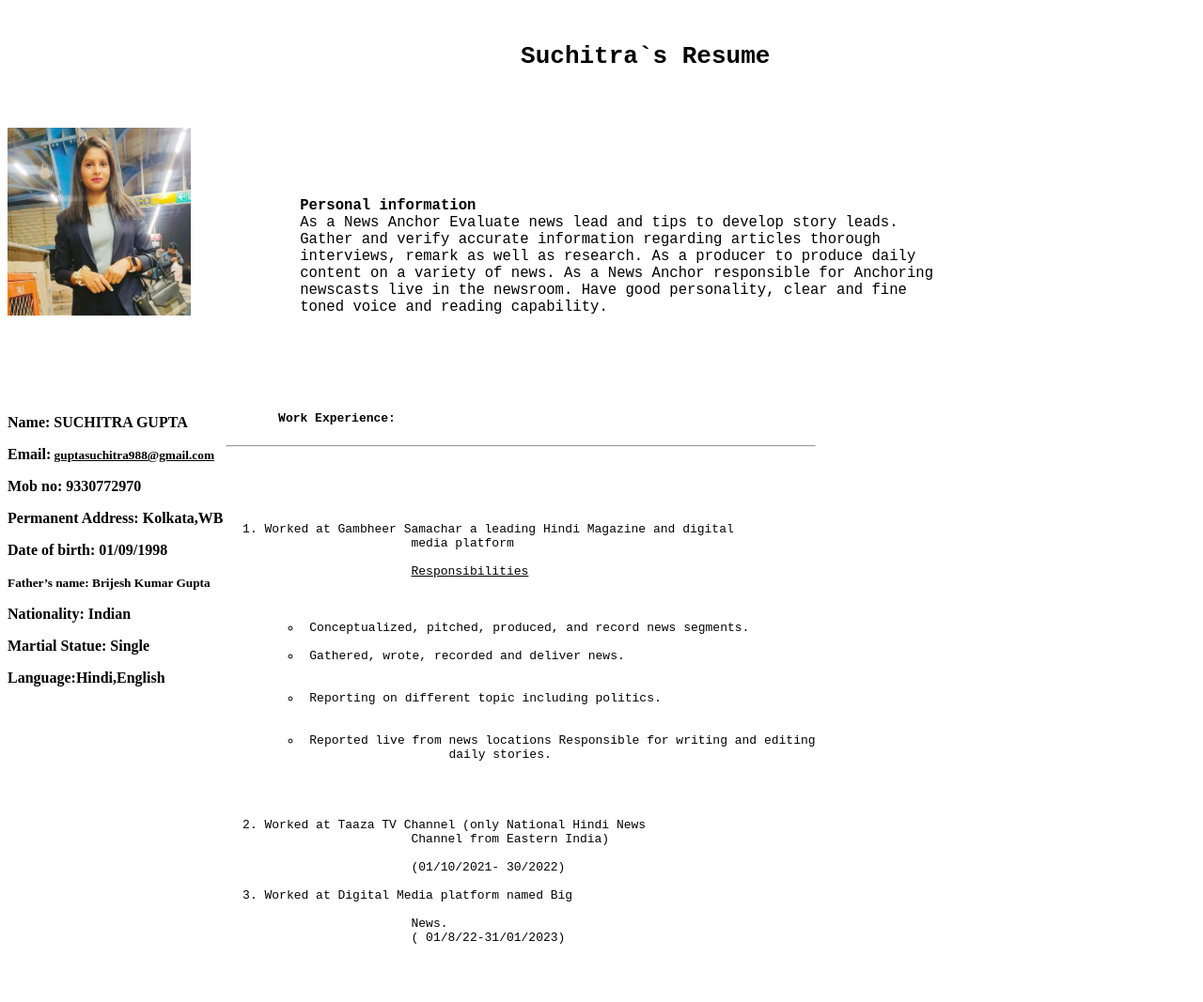
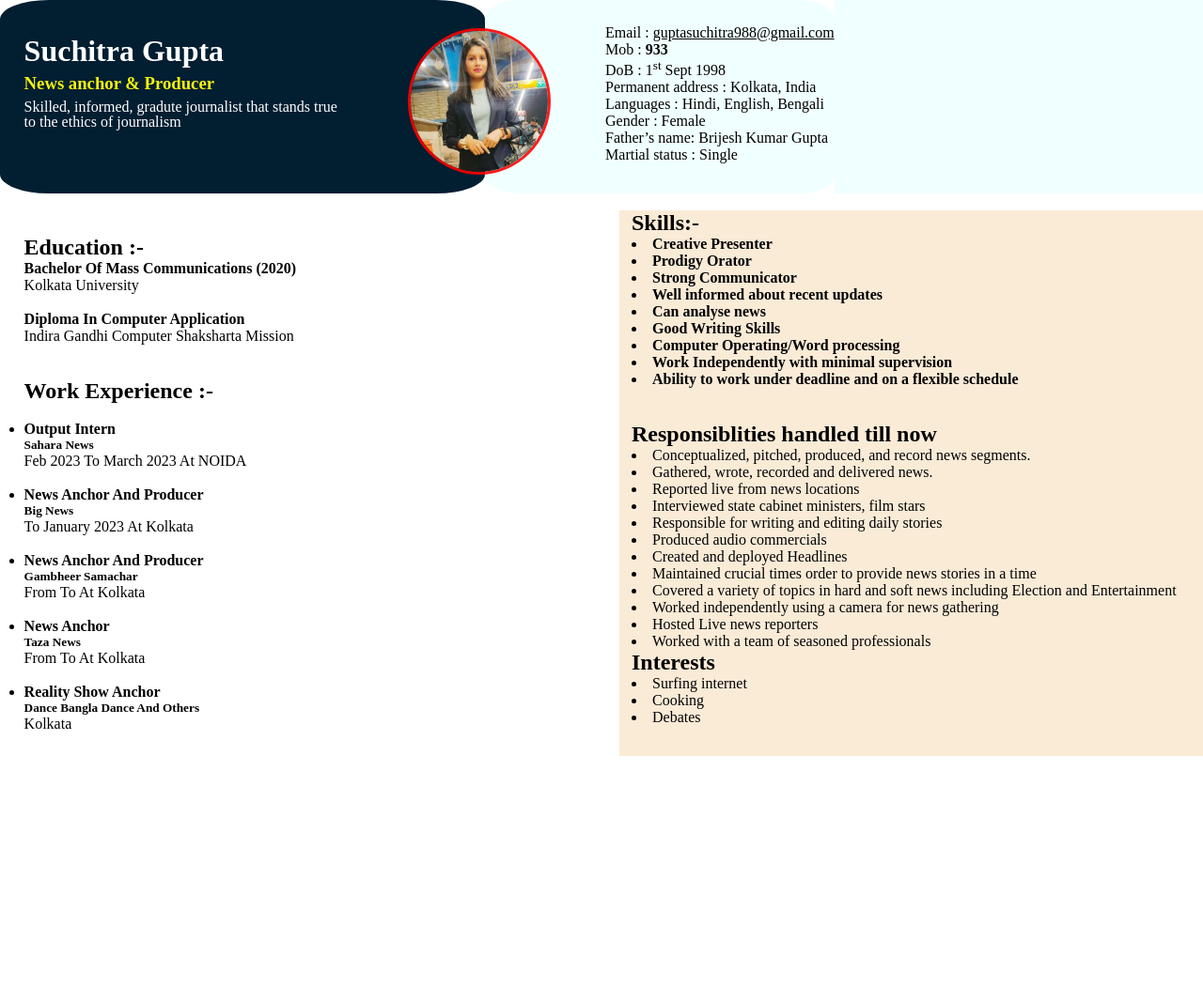
Before and after one commit to hrishavratan/resume, a plain HTML site: page index.html in a window 1280 px wide. Shown: the top 1067 px of the page at 94% size. After the commit the page ends 805 px from the top, so only its background shows below. Drawn offline with Linux system fonts and the light colour scheme.

Commit message:
first commit

```diff
--- a/index.html
+++ b/index.html
@@ -1,112 +1,142 @@
-<!DOCTYPE html>
-<html lang="en">
+<!doctype html>
+<html>
 
 <head>
-    <meta charset="UTF-8">
-    <meta http-equiv="X-UA-Compatible" content="IE=edge">
-    <meta name="viewport" content="width=device-width, initial-scale=1.0">
-    <title>Suchitra`s Profile</title>
+    <title>Resume</title>
+    <link rel="stylesheet" href="style.css">
 </head>
 
 <body>
     <header>
-        <pre>
-        <h1>                                   Suchitra`s Resume</h1>
-        </pre>
-        <div style="display:inline-block;vertical-align:top;">
-            <img src="/images/photo_2023-03-06_01-34-03.jpg" alt="Suchitra`s img" height="200px" />
+        <div class="personal">
+            <div class="bio">
+                <div>
+                    <h1>Suchitra Gupta</h1>
+                    <h3>News anchor & Producer</h3>
+                    <p>Skilled, informed, gradute journalist that stands true to the ethics of journalism</p>
                 </div>
-        <div style="display:inline-block;">
-            <pre>
-            <p>
-                <big>
-            <b>Personal information</b>
-            As a News Anchor Evaluate news lead and tips to develop story leads.
-            Gather and verify accurate information regarding articles thorough
-            interviews, remark as well as research. As a producer to produce daily
-            content on a variety of news. As a News Anchor responsible for Anchoring
-            newscasts live in the newsroom. Have good personality, clear and fine
-            toned voice and reading capability.
-            </big>
-            </p>
-            </pre>
+                <div class="img">
+                    <img src="images/photo_2023-03-06_01-34-03.jpg">
+                </div>
+            </div>
+            <div class="career">
+                <p>Email&nbsp;:&nbsp<u>guptasuchitra988@gmail.com</u> </p>
+                <p>Mob : <b>933</b> </p>
+                <p>DoB : 1<sup>st</sup> Sept 1998</p>
+                <p>Permanent address : Kolkata, India</p>
+                <p>Languages : Hindi, English, Bengali</p>
+                <p>Gender : Female</p>
+                <p>Father’s name: Brijesh Kumar Gupta</p>
+                <p>Martial status : Single</p>
+            </div>
+            <div class="fill">
+
+            </div>
         </div>
     </header>
+    <br>
     <main>
-
-        <div style="display:inline-block;vertical-align:top;">
-            <p><b>Name: SUCHITRA GUPTA</b></p>
-            <p><b>Email:<small> <u>guptasuchitra988@gmail.com</u></small></b></p>
-            <p><b>Mob no: 9330772970</b></p>
-            <p><b>Permanent Address: Kolkata,WB</b></p>
-            <p><b>Date of birth: 01/09/1998</b></p>
-            <p><b><small>Father’s name: Brijesh Kumar Gupta</small></b></p>
-            <p><b>Nationality: Indian</b></p>
-            <p><b>Martial Statue: Single</b></p>
-            <p><b>Language:Hindi,English</b></p>
+        <div class="col">
+            <div class="first">
+                <div class="education">
+                    <h2>
+                        Education :-
+                    </h2>
+                    <h4>
+                        Bachelor of Mass Communications (2020)
+                    </h4>
+                    <p>
+                        Kolkata University
+                    </p>
+                    <br>
+                    <h4>Diploma in computer application</h4>
+                    <p>Indira Gandhi Computer Shaksharta Mission
+                    <p>
                 </div>
-
-        <div style="display:inline-block;vertical-align:top;">
-            <pre>       <b>Work Experience: </b>
-                <hr>
-                    <ol>
-                   <li>Worked at Gambheer Samachar a leading Hindi Magazine and digital
-                    media platform</li>
-                    <u>Responsibilities</u>
+                <br><br>
+                <div class="exp">
+                    <h2>
+                        Work Experience :-
+                    </h2>
+                    <br>
                     <ul>
-                    <li> Conceptualized, pitched, produced, and record news segments.
-                    <li> Gathered, wrote, recorded and deliver news.</li>
-                    <li> Reporting on different topic including politics.</li>
-                    <li> Reported live from news locations Responsible for writing and editing
-                    daily stories.</li>
+                        <li>
+                            <h4>Output intern</h4>
+                            <h5>Sahara News</h5>
+                            <p>Feb 2023 to March 2023 at NOIDA</p>
+                        </li>
+                        <br>
+                        <li>
+                            <h4>News anchor and Producer</h4>
+                            <h5>Big news</h5>
+                            <p>to January 2023 at Kolkata</p>
+                        </li>
+                        <br>
+                        <li>
+                            <h4>News anchor and producer</h4>
+                            <h5>Gambheer Samachar</h5>
+                            <p>from to at Kolkata</p>
+                        </li>
+                        <br>
+                        <li>
+                            <h4>News Anchor </h4>
+                            <h5>Taza News</h5>
+                            <p>from to at Kolkata</p>
+                        </li>
+                        <br>
+                        <li>
+                            <h4>Reality show anchor</h4>
+                            <h5>Dance Bangla Dance and others</h5>
+                            <p>Kolkata</p>
+                        </li>
                     </ul>
-                   <li>Worked at Taaza TV Channel (only National Hindi News
-                    Channel from Eastern India)</li>
-                    (01/10/2021- 30/2022)
-                   <li>Worked at Digital Media platform named Big</li>
-                    News.
-                    ( 01/8/22-31/01/2023)
-                    </ol>
-            </pre>
                 </div>
-        <section>
-            <h2>Academic Profile</h2>
-            <hr>
-            <pre>
-<b>Qualification: Graduate(JMC)(2020)</b><br>
-<u>Professional Qualification</u><br>
-<b>Institution</b>:Indira Gandhi Computer Shaksharta Mission
-Course : Diploma in computer application
-
-            </pre>
-        </section>
-        <section>
-            <h2>SKILLS</h2>
-            <hr>
+            </div>
+            <div class="second">
+                <div class="skill">
+                    <h2>Skills:-</h2>
+                    <h4>
                         <ul>
-                <li>   Highly organized, meets deadlines, able to multi-task, and performs well under pressure</li><br>
-                <li>   The ability to work independently with minimal supervision and have demonstrated ability to use
-                    sound judgment and to make independent decisions</li><br>
-                <li>   Basic computer knowledge/word processing/social media skills</li><br>
-                <li>   Strong communicator and good writing skills</li><br>
-                <li>   Ability to work closely and effectively with producers, managers, and the assignment desk</li><br>
-                <li>   Use of creativity, imagination and exercise of independent professional judgment in writing,
-                    producing, interviewing, taping or broadcasting of on-air material</li><br>
-                <li>   Ability to work under deadline and on a flexible schedule</li><br>
-
+                            <li> Creative Presenter</li>
+                            <li>Prodigy Orator</li>
+                            <li>Strong Communicator</li>
+                            <li>Well informed about recent updates</li>
+                            <li>Can analyse news</li>
+                            <li>Good Writing Skills</li>
+                            <li>Computer Operating/Word processing</li>
+                            <li>Work Independently with minimal supervision</li>
+                            <li>Ability to work under deadline and on a flexible schedule</li>
                         </ul>
-        </section>
+                    </h4>
+                </div>
+                <br><br>
+                <div class="respons">
+                    <h2>Responsiblities handled till now</h2>
+                    <ul>
+                        <li>Conceptualized, pitched, produced, and record news segments.</li>
+                        <li>Gathered, wrote, recorded and delivered news.</li>
+                        <li>Reported live from news locations</li>
+                        <li>Interviewed state cabinet ministers, film stars</li>
+                        <li>Responsible for writing and editing daily stories</li>
+                        <li>Produced audio commercials</li>
+                        <li>Created and deployed Headlines</li>
+                        <li>Maintained crucial times order to provide news stories in a time</li>
+                        <li>Covered a variety of topics in hard and soft news including Election and Entertainment</li>
+                        <li>Worked independently using a camera for news gathering</li>
+                        <li>Hosted Live news reporters</li>
+                        <li>Worked with a team of seasoned professionals</li>
+                    </ul>
+                </div>
+                <div class="interest">
+                    <h2>Interests</h2>
+                    <ul>
+                        <li>Surfing internet</li>
+                        <li>Cooking</li>
+                        <li>Debates</li>
+                    </ul>
+                </div>
+            </div>
+        </div>
     </main>
-    <footer>
-        <br>
-        <br>
-        <pre>
-I hereby declare that all the information provided is true as per my information
-<br>
-Date-06/03/2023
-suchitra gupta
-        </pre>
-    </footer>
 </body>
-
 </html>
--- /dev/null
+++ b/style.css
@@ -0,0 +1,72 @@
+*{
+    padding: 0;
+    margin: 0;
+}
+.personal{
+    display:flex;
+}
+.bio{
+    padding-top:3%;
+    padding-left:2%;
+    background-color: rgb(2, 30, 49);
+    display:flex;
+    width:50%;
+    line-height: 210%;
+    border-radius: 10%;
+}
+.bio h1{
+    color:white;
+}
+.bio h3{
+    color:rgb(244, 244, 12);
+}
+.bio p{
+    color:white;
+    line-height: 100%;
+}
+.img{
+    position:relative;
+    left:70px;
+    bottom:5%;
+}
+.img img{
+    border-radius: 50%;
+    height:150px;
+    width: auto;
+    border:3px solid rgba(255, 0, 0, 0.89);
+}
+.img img:hover{
+    transform: scale(1.25);
+    transition-duration: 2s;
+}
+.career{
+    padding-left:10%;
+    padding-top:2%;
+    width:max-content;
+    display:flex;
+    flex-direction: column;
+    background-color: azure;
+    border-radius: 10%;
+}
+.fill{
+    width:40%;
+    background-color:azure;
+    z-index:-2;
+}
+.col{
+    display:flex;
+}
+.first{
+    display:flex;
+    flex-direction: column;
+    width:50%;
+    padding:2%;
+    text-transform: capitalize;
+}
+
+.second{
+    background-color: antiquewhite;
+    width:50%;
+    padding-left:1%;
+    list-style: inside;
+}
```
Also changed, not shown: photo_2023-03-15_19-38-19.jpg (added). Lines whose indentation alone changed are shown as unchanged.
